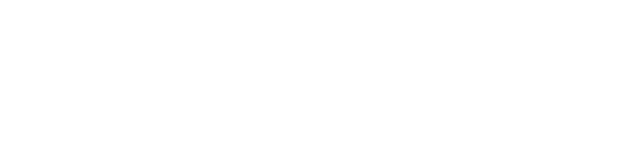
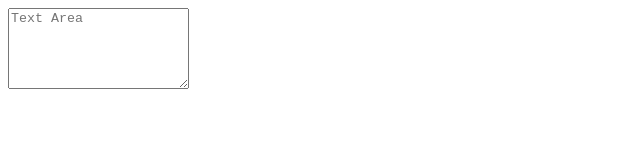
Before and after one commit to MarkTechson/new-project-example, a plain HTML site: page index.html in a window 1280 px wide. Shown: the whole page, without its empty margins (0-640 px from the left). Drawn offline with Linux system fonts and the light colour scheme.

Commit message:
added text area to index.html

```diff
--- a/index.html
+++ b/index.html
@@ -9,6 +9,11 @@
 </head>
 
 <body>
+
+
+    <textarea rows="5" class="form-control" id="textArea" placeholder="Text Area"></textarea>
+
+
     <script src="./app.js"></script>
 </body>
 
```
